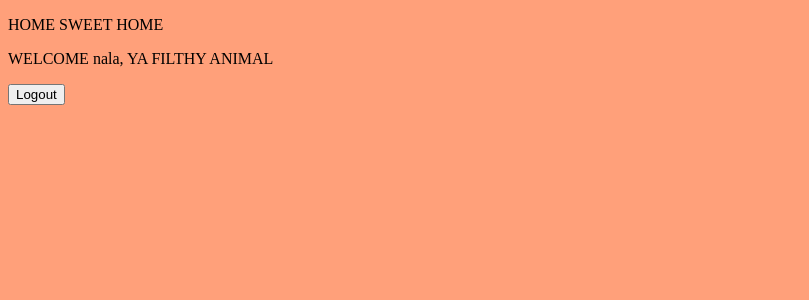
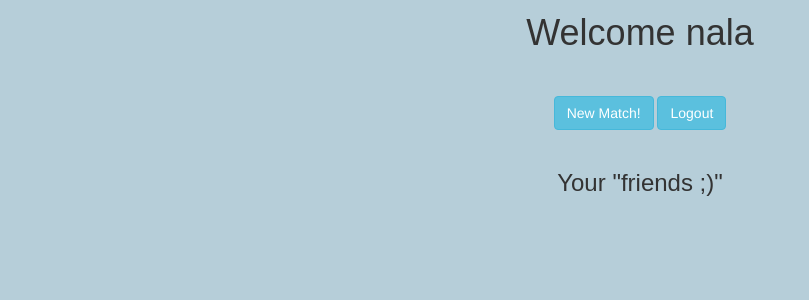
Before and after one commit to goyyapazham/TeamMarbledChocolate, a Flask app: page /home/ in a window 1280 px wide. Shown: the top 300 px of the page, without its empty margins (0-809 px from the left). Run offline with Flask 2, Linux system fonts and the light colour scheme; a user stored in the database is signed in; parts of the project's set-up code (start-up, migrations or seed data) failed here and were passed over; some libraries are stand-ins or nearby versions.

Commit message:
started home.html

```diff
--- a/templates/home.html
+++ b/templates/home.html
@@ -1,10 +1,39 @@
 <!DOCTYPE html>
-<html style="background-color:#FFA07A">
-<head><title>Home</title></head>
-<p> HOME SWEET HOME </p>
-<p> WELCOME {{ user }}, YA FILTHY ANIMAL </p>
-<form action = "/logout/">
-  <input type = "submit" name = "action" value = "Logout">
-</form>
-</body>
+<html>
+  <head>
+    <title>Home </title>
+    <link rel="shortcut icon" href="../static/images/icon.ico" />
+    <link rel="stylesheet" type="text/css" href="../static/css/bootstrap.min.css">
+    <link rel="stylesheet" type="text/css" href="../static/css/style.css">
+
+  </head>
+  <body>
+    <!--Header for homepage is simple-->
+<div class="container-fluid">
+<div class="row">
+    <div class="col-lg-6 col-lg-offset-3">
+    <h1 class="head">Welcome {{user}} </h1>
+    </div>
+</div>
+      <br><br>
+<div class="row">
+    <div class="col-lg-6 col-lg-offset-3 text-center">
+    <button class = "btn btn-info" id="matchbutton"> New Match!</button>
+    <button class = "btn btn-info" id="logoutbutton"> Logout </button>
+    </div>
+</div>
+
+    <!--Lists of matches-->
+    <!--Each match has name, pfp, last message, message button--><br>
+<div class="row">
+    <div class="col-lg-6 col-lg-offset-3 text-center">
+    <h3 id="description">
+      Your "friends ;)"
+    </h3>
+    </div>
+</div>
+</div>
+<body>
+
+  </body>
 </html>
```
